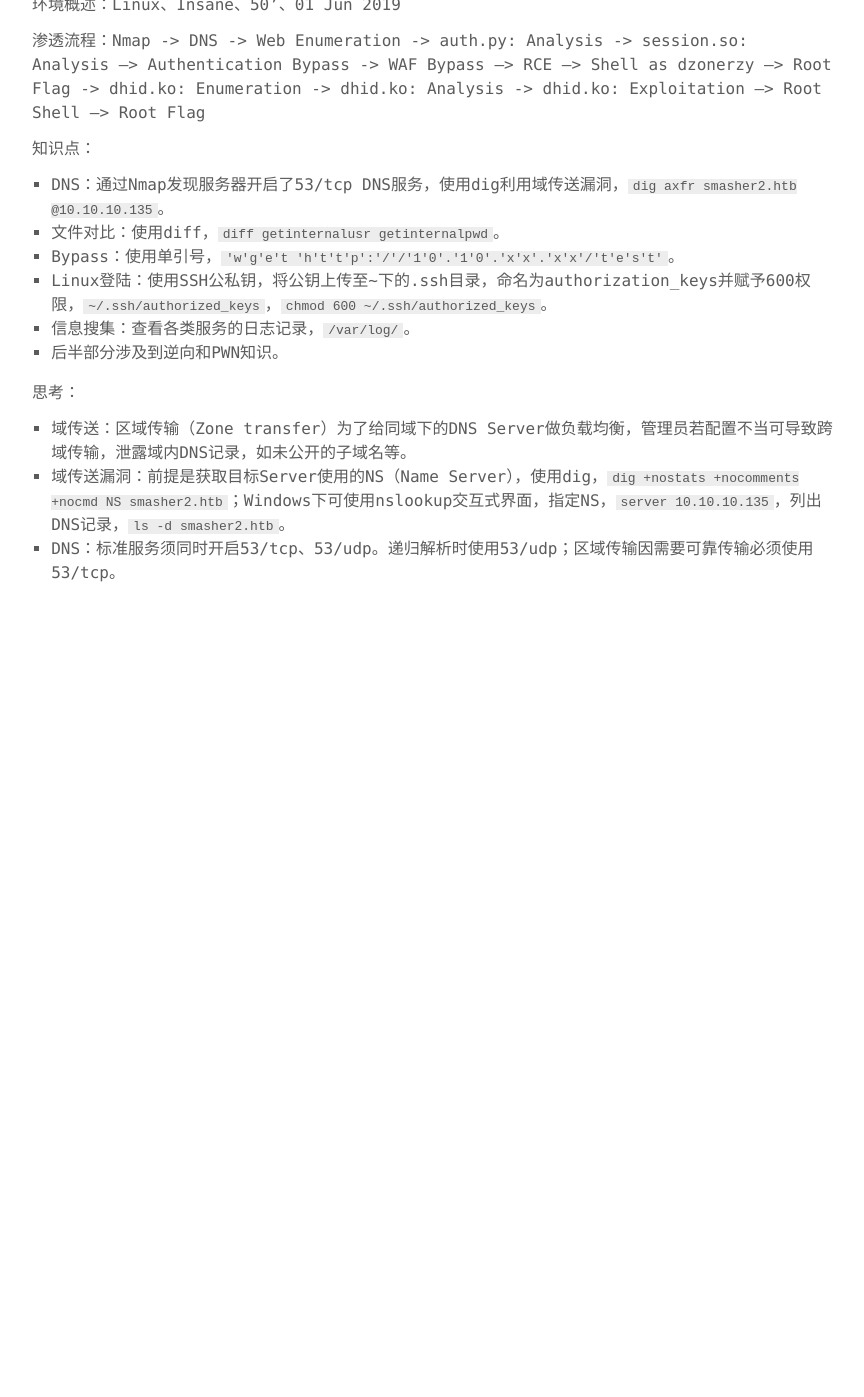
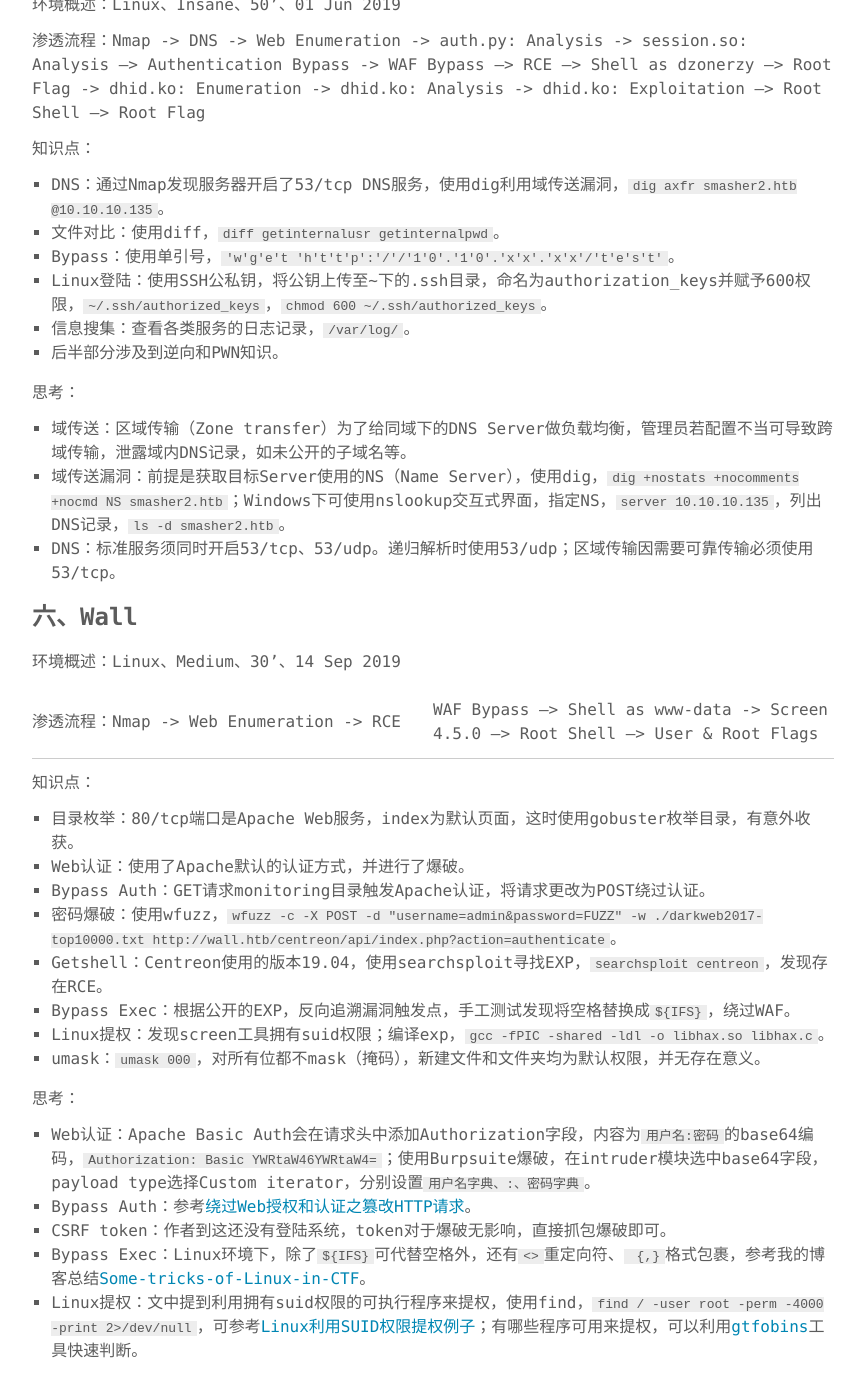
Before and after one commit to SewellDinG/sewellding.github.io, a Jekyll site: the page built from _posts/2020-02-06-《Write-ups for 0xrick's hack-the-box》学习备忘录.md, in a window 1280 px wide and 1400 px high, scrolled down 2899 px. Shown: the top 1397 px of the window, without its empty margins (207-1071 px from the left). Built offline with Jekyll 4.4.1, drawn with Linux system fonts in a browser that asks for light colours; before the commit the page ends 3524 px from its top, so only the background shows below that; some of the changed text lies outside the part shown.

Commit message:
Add Write-ups for 0xrick's hack-the-box(#6)

```diff
--- a/_posts/2020-02-04-《Write-ups for 0xrick's hack-the-box》学习备忘录的副本.md
+++ b/_posts/2020-02-06-《Write-ups for 0xrick's hack-the-box》学习备忘录.md
@@ -115,3 +115,28 @@
 - 域传送：区域传输（Zone transfer）为了给同域下的DNS Server做负载均衡，管理员若配置不当可导致跨域传输，泄露域内DNS记录，如未公开的子域名等。
 - 域传送漏洞：前提是获取目标Server使用的NS（Name Server），使用dig，`dig +nostats +nocomments +nocmd NS smasher2.htb`；Windows下可使用nslookup交互式界面，指定NS，`server 10.10.10.135`，列出DNS记录，`ls -d smasher2.htb`。
 - DNS：标准服务须同时开启53/tcp、53/udp。递归解析时使用53/udp；区域传输因需要可靠传输必须使用53/tcp。
+
+### 六、Wall
+
+环境概述：Linux、Medium、30'、14 Sep 2019
+
+渗透流程：Nmap -> Web Enumeration -> RCE | WAF Bypass –> Shell as www-data -> Screen 4.5.0 –> Root Shell –> User & Root Flags
+
+知识点：
+
+- 目录枚举：80/tcp端口是Apache Web服务，index为默认页面，这时使用gobuster枚举目录，有意外收获。
+- Web认证：使用了Apache默认的认证方式，并进行了爆破。
+- Bypass Auth：GET请求monitoring目录触发Apache认证，将请求更改为POST绕过认证。
+- 密码爆破：使用wfuzz，`wfuzz -c -X POST -d "username=admin&password=FUZZ" -w ./darkweb2017-top10000.txt http://wall.htb/centreon/api/index.php?action=authenticate`。
+- Getshell：Centreon使用的版本19.04，使用searchsploit寻找EXP，`searchsploit centreon`，发现存在RCE。
+- Bypass Exec：根据公开的EXP，反向追溯漏洞触发点，手工测试发现将空格替换成`${IFS}`，绕过WAF。
+- Linux提权：发现screen工具拥有suid权限；编译exp，`gcc -fPIC -shared -ldl -o libhax.so libhax.c`。
+- umask：`umask 000`，对所有位都不mask（掩码），新建文件和文件夹均为默认权限，并无存在意义。
+
+思考：
+
+- Web认证：Apache Basic Auth会在请求头中添加Authorization字段，内容为`用户名:密码`的base64编码，`Authorization: Basic YWRtaW46YWRtaW4=`；使用Burpsuite爆破，在intruder模块选中base64字段，payload type选择Custom iterator，分别设置`用户名字典、:、密码字典`。
+- Bypass Auth：参考[绕过Web授权和认证之篡改HTTP请求](https://sobug.com/article/detail/25)。
+- CSRF token：作者到这还没有登陆系统，token对于爆破无影响，直接抓包爆破即可。
+- Bypass Exec：Linux环境下，除了`${IFS}`可代替空格外，还有`<>`重定向符、` {,}`格式包裹，参考我的博客总结[Some-tricks-of-Linux-in-CTF](https://ai-sewell.me/2017/Some-tricks-of-Linux-in-CTF)。
+- Linux提权：文中提到利用拥有suid权限的可执行程序来提权，使用find，`find / -user root -perm -4000 -print 2>/dev/null`，可参考[Linux利用SUID权限提权例子]([https://ai-sewell.me/2018/Linux-%E5%88%A9%E7%94%A8-SUID%E6%9D%83%E9%99%90-%E6%8F%90%E6%9D%83%E4%BE%8B%E5%AD%90/](https://ai-sewell.me/2018/Linux-利用-SUID权限-提权例子/))；有哪些程序可用来提权，可以利用[gtfobins](https://gtfobins.github.io/)工具快速判断。
```
